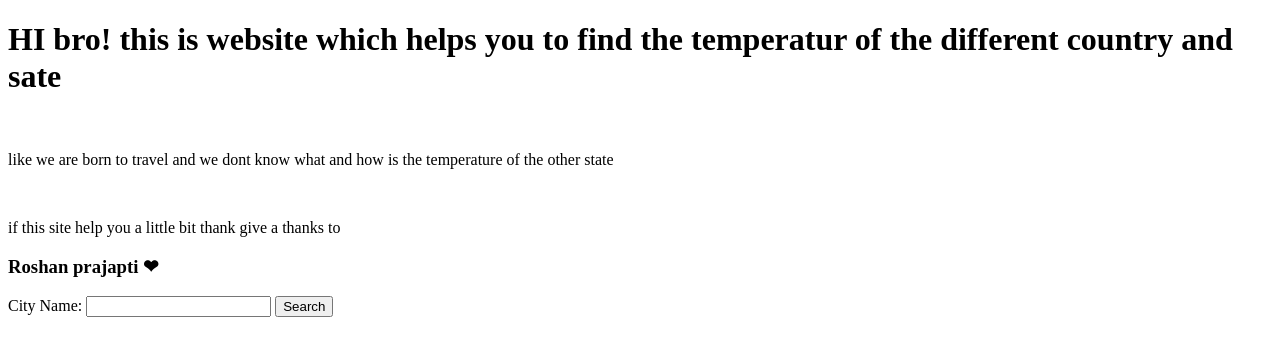
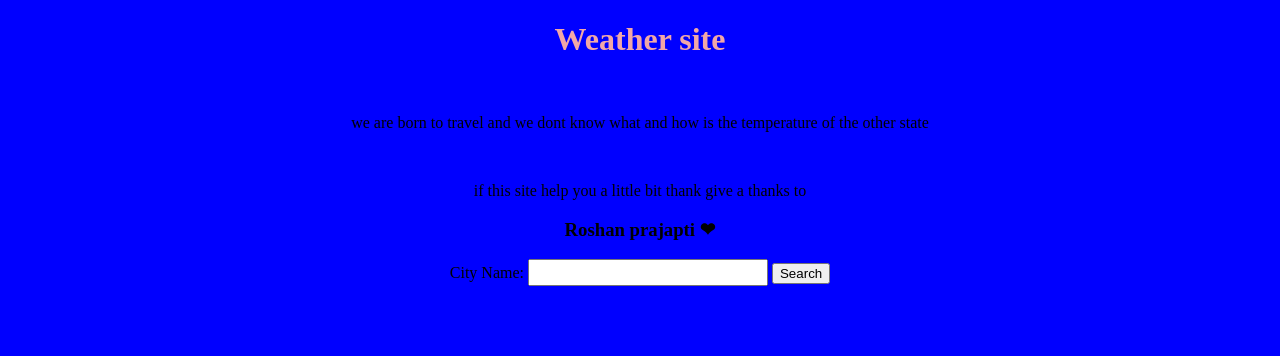
Before and after one commit to roshan720/WeatherAp, a website: page index.html in a window 1280 px wide. Drawn offline with Linux system fonts and the light colour scheme.

Commit message:
css file addding

```diff
--- a/index.html
+++ b/index.html
@@ -5,12 +5,12 @@
     <meta http-equiv="X-UA-Compatible" content="IE=edge">
     <meta name="viewport" content="width=device-width, initial-scale=1.0">
     <title>WeatherApp</title>
-    <link rel="stylesheet" href="style.css">
+    <link rel="stylesheet" href="sundar.css">
 </head>
 <body>
-    <h1>HI bro! this is website which helps you to find the temperatur of the different country and sate</h1><br>
-<p>like we are born to travel and we dont know what and how is the temperature of the other state</p><br>
-<p>if this site help you a little bit thank give a thanks to  </p>
+    <h1 style="color: rgb(241, 167, 167); font: italic;" > Weather site </h1><br>
+<p> we are born to travel and we dont know what and how is the temperature of the other state</p><br>
+<p>if this site help you a little bit thank give a thanks to </p>
 <h3>Roshan prajapti ❤</h3>
     <form  action="/" method="post">
     <label for ="city" > City Name: </label>
--- /dev/null
+++ b/sundar.css
@@ -0,0 +1,9 @@
+body{
+    background-color: blue;
+    text-align: center;
+}
+#city{
+    color: blueviolet;
+    text-align: center;
+    font-size: large;
+}
```
Also changed, not shown: style.css (deleted).
